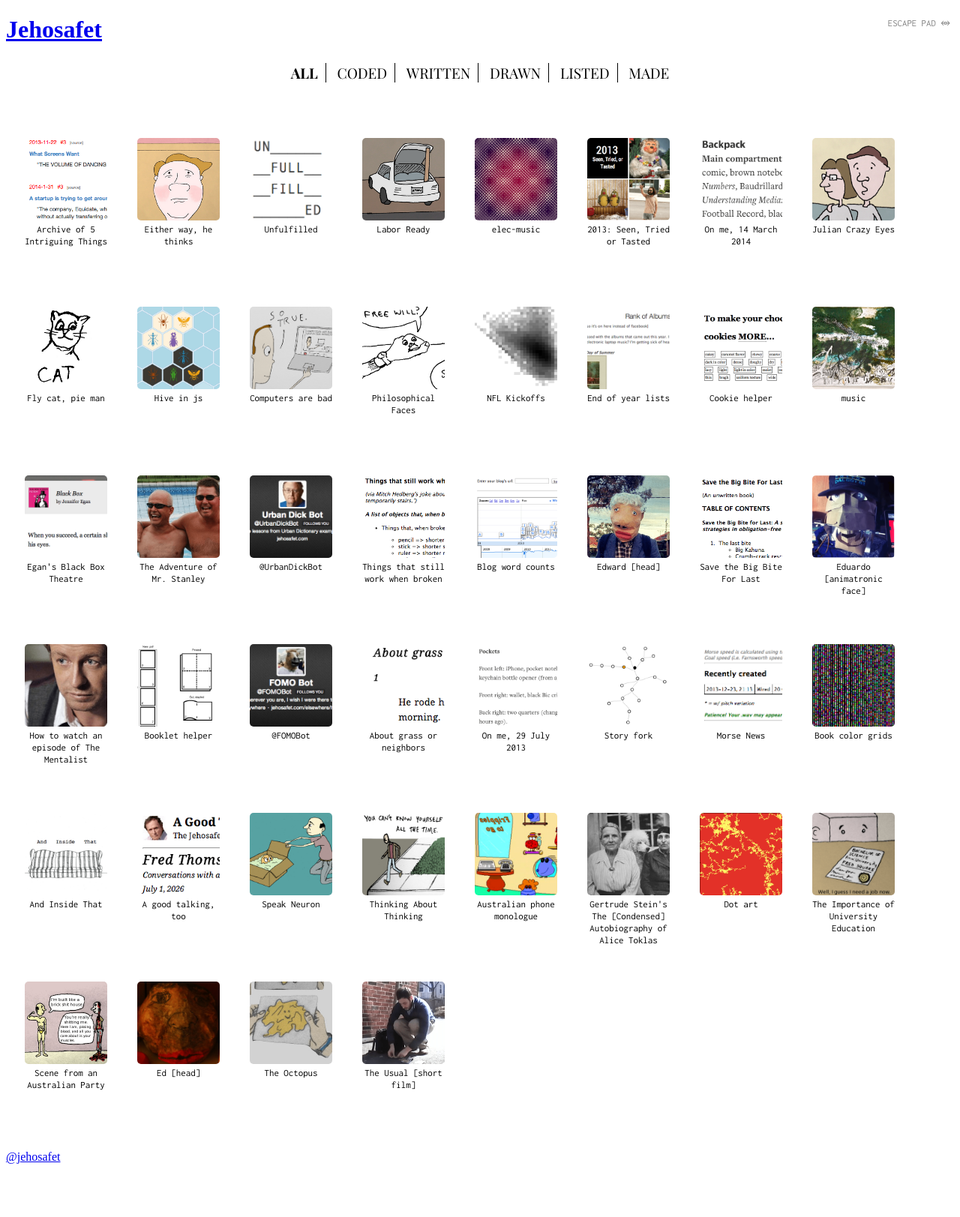
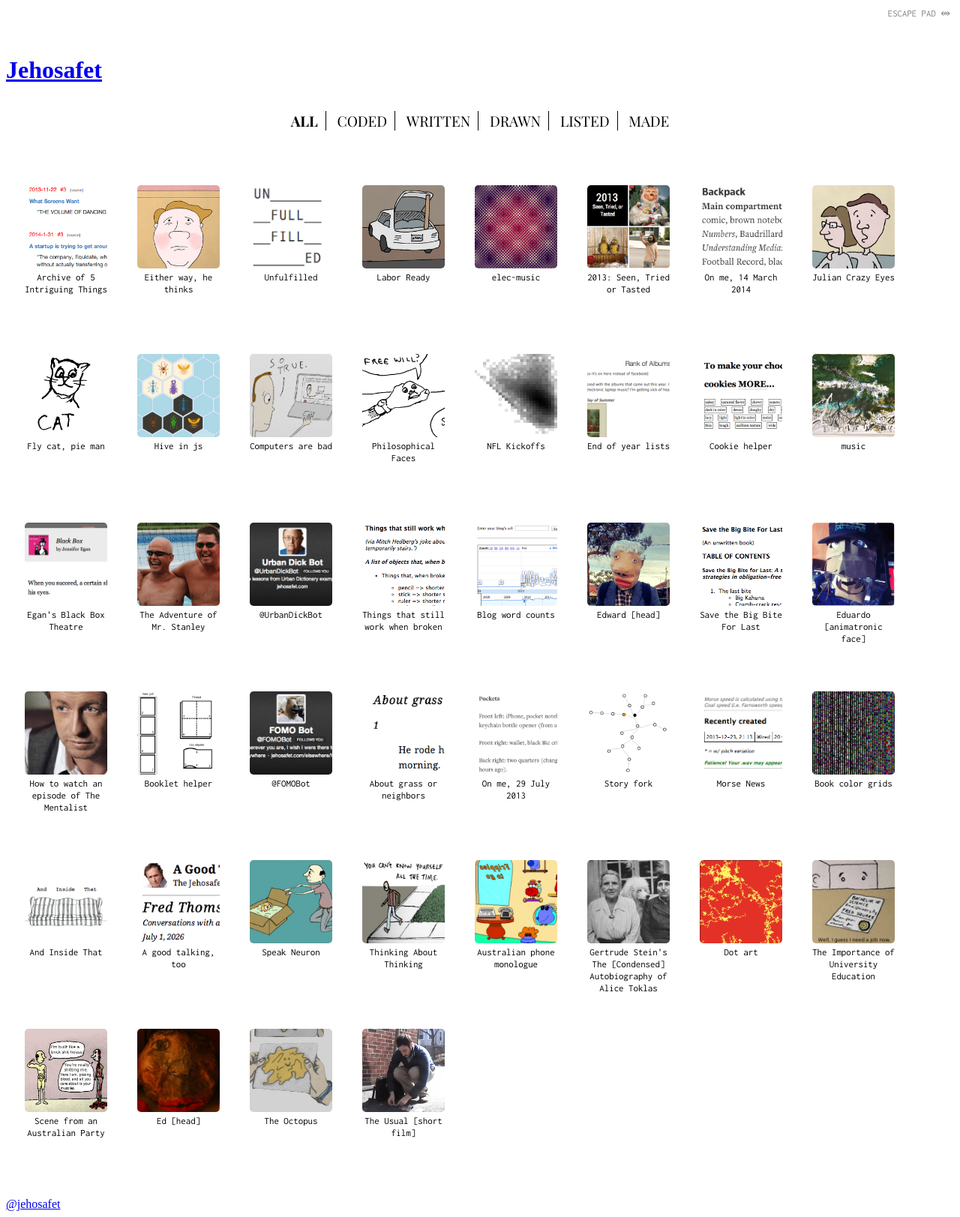
Before and after one commit to mobeets/mobeets.github.io, a Jekyll site: the page built from index.html, in a window 1280 px wide. Shown: the whole page at 75% size. Built offline with Jekyll 4.4.1, drawn with Linux system fonts in a browser that asks for light colours; nearby versions of some CDN libraries; some web fonts are replaced; the list of posts is cut into pages by our own code; before the commit the page ends 1560 px from its top, so only the background shows below that.

Commit message:
banner styled better on posts

```diff
--- a/_includes/themes/tom/default.html
+++ b/_includes/themes/tom/default.html
@@ -23,31 +23,6 @@
 </head>
 <body>
   <div class="site">
-    <div id="menu-bar">
-<!--       <div id="bar-title"><a href="{{ HOME_PATH }}">{{ site.title }}</a></div>
-      <ul id="menu-filter" class="els-filter">
-          <li class="current">ALL</li>
-          {% for categ in site.data.elsewhere.categs %}
-          <li>{{ categ }}</li>
-          {% endfor %}
-      </ul> -->
-      <div id="contacts">
-      {% for item in site.data.elsewhere.contacts %}
-          <div id="contact-icon-{{ forloop.index }}" class="contact-icon-set">
-              <a href="{{ item.url }}"><img src="/assets/images/contact-icons/{{ item.name }}.png" class="contact-icon-img"/></a>
-          </div>
-      {% endfor %}
-      </div>
-      <div id="escapepad">
-        <span id="escapepad-label">Escape pad </span>
-        <span id="escapepad-open">&#10568;</span>
-        <span id="escapepad-close">&#8614;</span>
-      </div>
-    </div>
-    <div class="menu">
-      <h1><a href="{{ HOME_PATH }}">{{ site.title }}</a></h1>
-    </div>
-
     <div class="content">
 
     {{ content }}
--- a/_includes/themes/tom/post.html
+++ b/_includes/themes/tom/post.html
@@ -1,3 +1,5 @@
+<div id="bar-title"><a href="{{ HOME_PATH }}">{{ site.title }}</a></div>
+
 <div id="post">
   <div class="title">{{ page.title }}</div>
   <div class="meta">
--- a/assets/css/elsewhere-styles.css
+++ b/assets/css/elsewhere-styles.css
@@ -1,3 +1,4 @@
+
 #home-filter {
     /*font-family: 'Noto Serif', sans-serif;*/
     /*font-family: 'Inconsolata', sans-serif;*/
--- a/assets/css/menu-styles.css
+++ b/assets/css/menu-styles.css
@@ -1,3 +1,26 @@
+.menu {
+  clear: both;
+  overflow: hidden;
+  margin-bottom: 10px;
+}
+#menu-bar {
+  display: block;
+  overflow: hidden;
+  padding-left: 10%;
+  margin-bottom: 1%;
+  text-align: center;
+  /*background-color: #77BCD4;*/
+  font-family: 'Playfair Display', serif;
+}
+
+#menu-bar #menu-filter li {
+  display: inline;
+  font-size: 90%;
+  padding-right: 20px;
+  list-style-type: none;
+  text-transform: uppercase;
+  cursor: pointer; cursor: hand;
+}
 
 #escapepad {
     font-family: 'Inconsolata', serif;
--- a/index.html
+++ b/index.html
@@ -6,6 +6,24 @@ js: elsewhere
 css: elsewhere-styles
 ---
 {% include JB/setup %}
+
+<div id="menu-bar">
+  <div id="contacts">
+  {% for item in site.data.elsewhere.contacts %}
+      <div id="contact-icon-{{ forloop.index }}" class="contact-icon-set">
+          <a href="{{ item.url }}"><img src="/assets/images/contact-icons/{{ item.name }}.png" class="contact-icon-img"/></a>
+      </div>
+  {% endfor %}
+  </div>
+  <div id="escapepad">
+    <span id="escapepad-label">Escape pad </span>
+    <span id="escapepad-open">&#10568;</span>
+    <span id="escapepad-close">»</span>
+  </div>
+</div>
+<div class="menu">
+  <h1><a href="{{ HOME_PATH }}">{{ site.title }}</a></h1>
+</div>
 
 <ul id="home-filter" class="els-filter">
     <li class="current">ALL</li>
```
Also changed, not shown: assets/js/menu.js (+13 -3 lines), assets/themes/tom/css/screen.css (+6 -24 lines).
